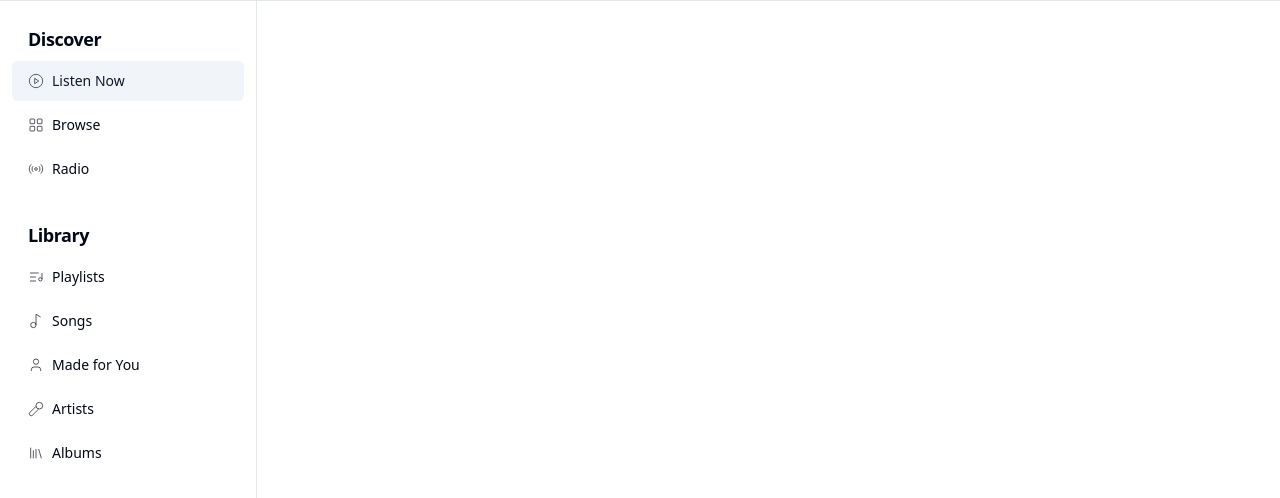
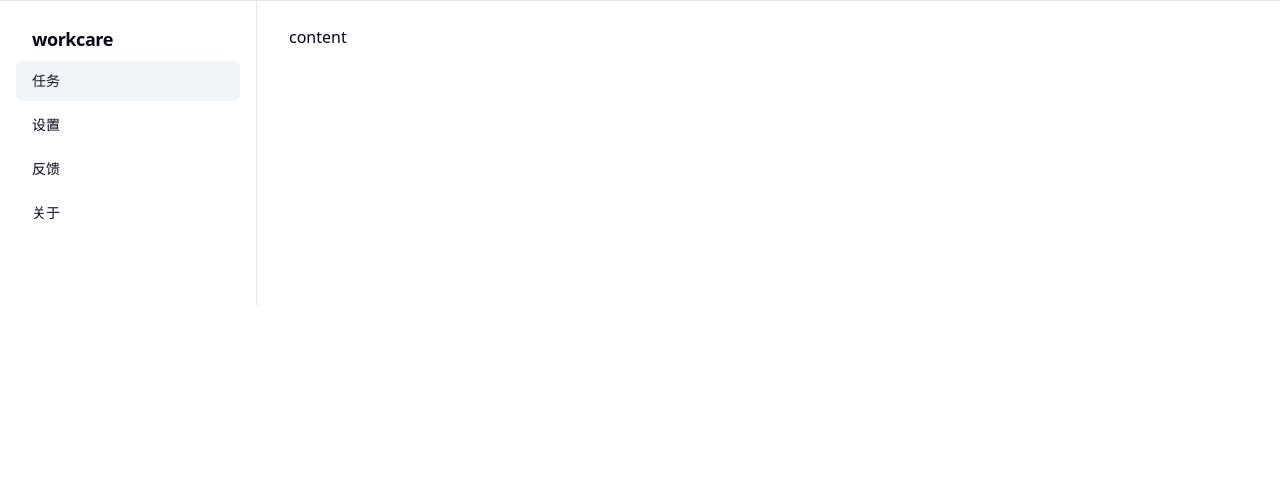
Before and after one commit to CharleeWa/workcare, a Vue app: page /main in a window 1280 px wide. Shown: the top 498 px of the page. Built offline with nearby package versions, Linux system fonts and the light colour scheme.

Commit message:
feat(wip): Improve the left menu style (#1)

```diff
--- a/src/main/mainEntry.ts
+++ b/src/main/mainEntry.ts
@@ -8,6 +8,10 @@ let mainWindow: BrowserWindow
 
 app.whenReady().then(() => {
   const config = {
+    width: 800,
+    height: 600,
+    minWidth: 800,
+    minHeight: 400,
     webPreferences: {
       nodeIntegration: true,
       webSecurity: false,
--- a/src/renderer/components/Sidebar.vue
+++ b/src/renderer/components/Sidebar.vue
@@ -1,163 +1,33 @@
 <script setup lang="ts">
 import { cn } from '@/lib/utils'
 import { Button } from '@/components/ui/button'
+import { ScrollArea } from '@/components/ui/scroll-area'
 </script>
 
 <template>
+  <ScrollArea class="h-full px-1">
     <div :class="cn('pb-12', $attrs.class ?? '')">
       <div class="space-y-4 py-4">
         <div class="px-3 py-2">
           <h2 class="mb-2 px-4 text-lg font-semibold tracking-tight">
-          Discover
+            workcare
           </h2>
           <div class="space-y-1">
             <Button variant="secondary" class="w-full justify-start">
-            <svg
-              xmlns="http://www.w3.org/2000/svg"
-              viewBox="0 0 24 24"
-              fill="none"
-              stroke="currentColor"
-              strokeWidth="2"
-              strokeLinecap="round"
-              strokeLinejoin="round"
-              class="mr-2 h-4 w-4"
-            >
-              <circle cx="12" cy="12" r="10" />
-              <polygon points="10 8 16 12 10 16 10 8" />
-            </svg>
-            Listen Now
+              任务
             </Button>
             <Button variant="ghost" class="w-full justify-start">
-            <svg
-              xmlns="http://www.w3.org/2000/svg"
-              viewBox="0 0 24 24"
-              fill="none"
-              stroke="currentColor"
-              strokeWidth="2"
-              strokeLinecap="round"
-              strokeLinejoin="round"
-              class="mr-2 h-4 w-4"
-            >
-              <rect width="7" height="7" x="3" y="3" rx="1" />
-              <rect width="7" height="7" x="14" y="3" rx="1" />
-              <rect width="7" height="7" x="14" y="14" rx="1" />
-              <rect width="7" height="7" x="3" y="14" rx="1" />
-            </svg>
-            Browse
+              设置
             </Button>
             <Button variant="ghost" class="w-full justify-start">
-            <svg
-              xmlns="http://www.w3.org/2000/svg"
-              viewBox="0 0 24 24"
-              fill="none"
-              stroke="currentColor"
-              strokeWidth="2"
-              strokeLinecap="round"
-              strokeLinejoin="round"
-              class="mr-2 h-4 w-4"
-            >
-              <path d="M4.9 19.1C1 15.2 1 8.8 4.9 4.9" />
-              <path d="M7.8 16.2c-2.3-2.3-2.3-6.1 0-8.5" />
-              <circle cx="12" cy="12" r="2" />
-              <path d="M16.2 7.8c2.3 2.3 2.3 6.1 0 8.5" />
-              <path d="M19.1 4.9C23 8.8 23 15.1 19.1 19" />
-            </svg>
-            Radio
-          </Button>
-        </div>
-      </div>
-      <div class="px-3 py-2">
-        <h2 class="mb-2 px-4 text-lg font-semibold tracking-tight">
-          Library
-        </h2>
-        <div class="space-y-1">
-          <Button variant="ghost" class="w-full justify-start">
-            <svg
-              xmlns="http://www.w3.org/2000/svg"
-              viewBox="0 0 24 24"
-              fill="none"
-              stroke="currentColor"
-              strokeWidth="2"
-              strokeLinecap="round"
-              strokeLinejoin="round"
-              class="mr-2 h-4 w-4"
-            >
-              <path d="M21 15V6" />
-              <path d="M18.5 18a2.5 2.5 0 1 0 0-5 2.5 2.5 0 0 0 0 5Z" />
-              <path d="M12 12H3" />
-              <path d="M16 6H3" />
-              <path d="M12 18H3" />
-            </svg>
-            Playlists
+              反馈
             </Button>
             <Button variant="ghost" class="w-full justify-start">
-            <svg
-              xmlns="http://www.w3.org/2000/svg"
-              viewBox="0 0 24 24"
-              fill="none"
-              stroke="currentColor"
-              strokeWidth="2"
-              strokeLinecap="round"
-              strokeLinejoin="round"
-              class="mr-2 h-4 w-4"
-            >
-              <circle cx="8" cy="18" r="4" />
-              <path d="M12 18V2l7 4" />
-            </svg>
-            Songs
-          </Button>
-          <Button variant="ghost" class="w-full justify-start">
-            <svg
-              xmlns="http://www.w3.org/2000/svg"
-              viewBox="0 0 24 24"
-              fill="none"
-              stroke="currentColor"
-              strokeWidth="2"
-              strokeLinecap="round"
-              strokeLinejoin="round"
-              class="mr-2 h-4 w-4"
-            >
-              <path d="M19 21v-2a4 4 0 0 0-4-4H9a4 4 0 0 0-4 4v2" />
-              <circle cx="12" cy="7" r="4" />
-            </svg>
-            Made for You
-          </Button>
-          <Button variant="ghost" class="w-full justify-start">
-            <svg
-              xmlns="http://www.w3.org/2000/svg"
-              viewBox="0 0 24 24"
-              fill="none"
-              stroke="currentColor"
-              strokeWidth="2"
-              strokeLinecap="round"
-              strokeLinejoin="round"
-              class="mr-2 h-4 w-4"
-            >
-              <path d="m12 8-9.04 9.06a2.82 2.82 0 1 0 3.98 3.98L16 12" />
-              <circle cx="17" cy="7" r="5" />
-            </svg>
-            Artists
-          </Button>
-          <Button variant="ghost" class="w-full justify-start">
-            <svg
-              xmlns="http://www.w3.org/2000/svg"
-              viewBox="0 0 24 24"
-              fill="none"
-              stroke="currentColor"
-              strokeWidth="2"
-              strokeLinecap="round"
-              strokeLinejoin="round"
-              class="mr-2 h-4 w-4"
-            >
-              <path d="m16 6 4 14" />
-              <path d="M12 6v14" />
-              <path d="M8 8v12" />
-              <path d="M4 4v16" />
-            </svg>
-            Albums
+              关于
             </Button>
           </div>
         </div>
       </div>
     </div>
+  </ScrollArea>
 </template>
--- a/src/renderer/pages/index.vue
+++ b/src/renderer/pages/index.vue
@@ -5,10 +5,12 @@ import Sidebar from '@/components/Sidebar.vue'
 <template>
   <div class="border-t">
     <div class="bg-background">
-      <div class="grid lg:grid-cols-5">
-        <Sidebar class="" />
-        <div class="col-span-3 lg:col-span-4 lg:border-l">
-          <div class="h-full px-4 py-6 lg:px-8" />
+      <div class="grid grid-cols-5">
+        <Sidebar class="col-span-1" />
+        <div class="col-span-3 border-l">
+          <div class="px-4 py-6 lg:px-8">
+            content
+          </div>
         </div>
       </div>
     </div>
```
Lines whose indentation alone changed are shown as unchanged.
